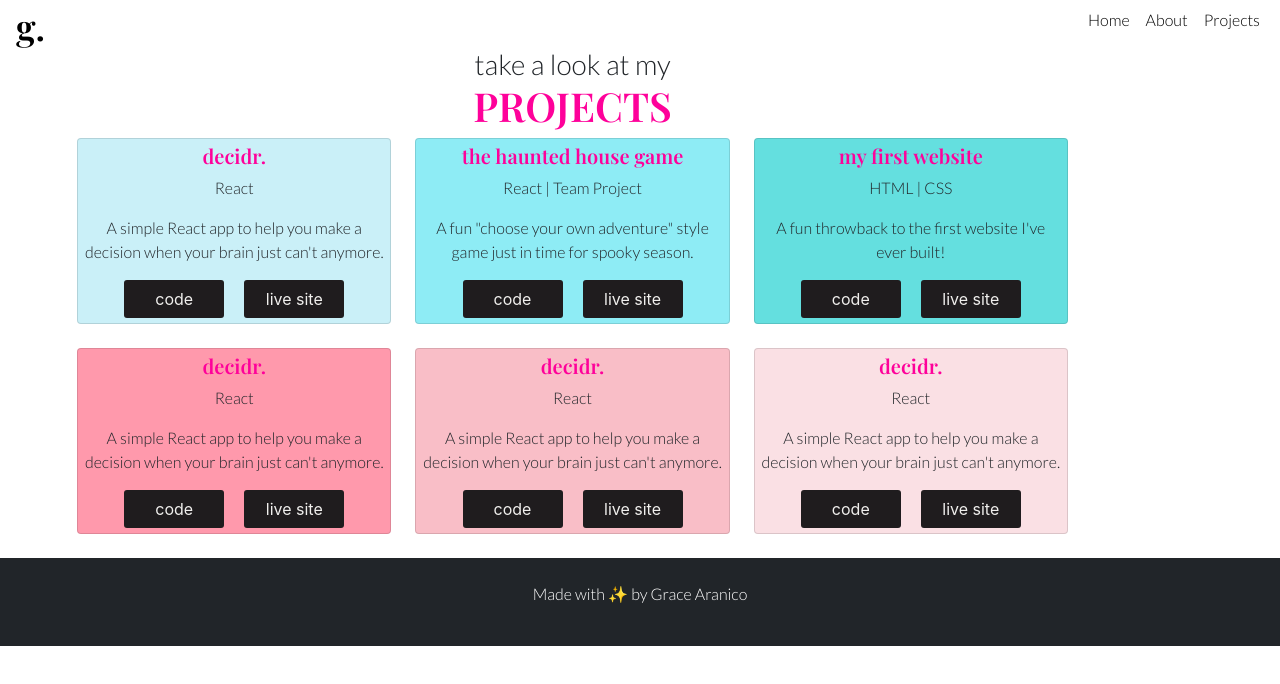
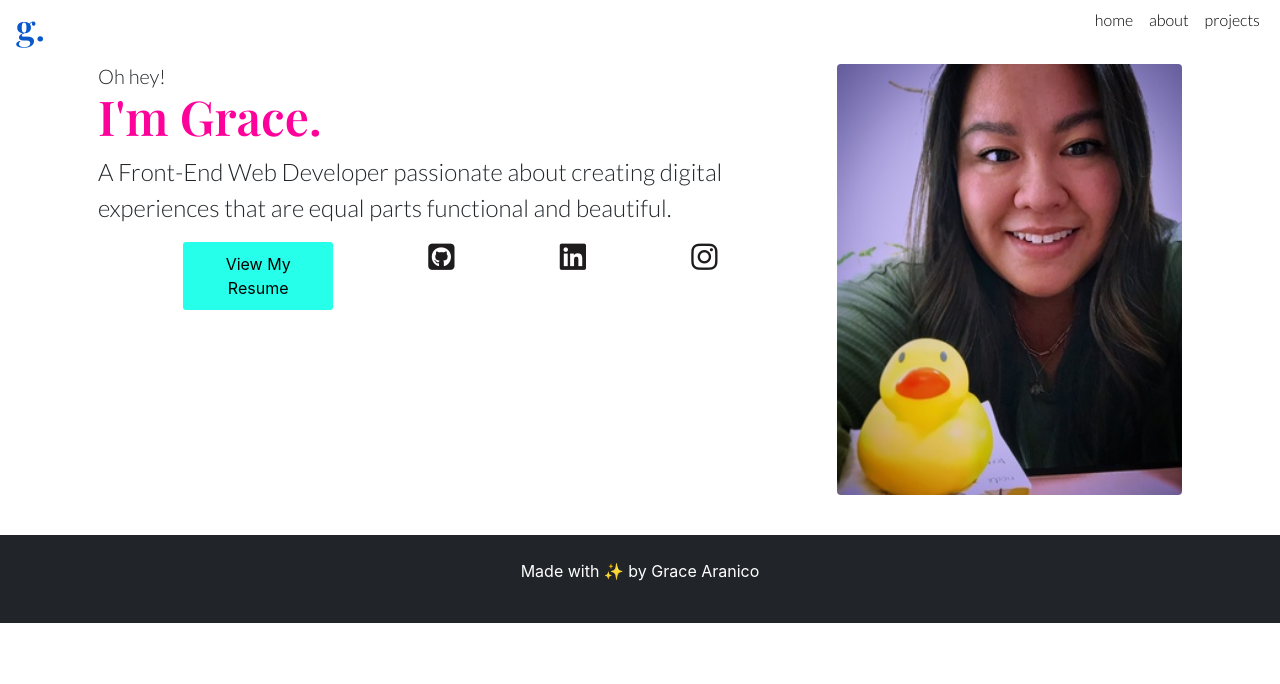
Before and after one commit to garanico/portfolio-web, a React (Create React App) app: page / in a window 1280 px wide. Shown: the top 684 px of the page. Built offline with nearby package versions, Linux system fonts and the light colour scheme.

Commit message:
feat(refactor class names): Refactor font and color class names

```diff
--- a/src/App.css
+++ b/src/App.css
@@ -1,19 +1,17 @@
 /* Global Styles */
 
-.h2-custom{
+.font-playfair{
   font-family: "Playfair Display", serif;
   font-weight: bold;
   /* color: #FE3346; */
   /* color: #ff007f; */
-  color: #fe019a;
 }
 
-.p-custom{
+.font-lato{
   font-family: "Lato", sans-serif;
 }
 
 button{
-  /* background-color: #24B59D; */
   background-color: #26ffe9;
   border-style: none;
   padding: 10px;
@@ -21,6 +19,20 @@ button{
   width: 150px;
   text-align: center;
 }
+
+.color-hotpink{
+  color: #fe019a;
+}
+
+.color-teal{
+  color: #26ffe9;
+}
+
+.custom-black{
+  color: #1F1C1E;
+}
+
+/* Nav Bar Styles */
 
 .nav-container{
   height: 50px;
@@ -32,40 +44,37 @@ button{
 }
 
 .nav-h1-custom{
-  font-family: "Playfair Display", serif;
   font-weight: bold;
   font-size: 36px;
 }
 
 .nav-logo{
-  font-family: "Playfair Display", serif;
   font-weight: bold;
   font-size: 36px;
 }
 
+
+/* About Page Styles */
 .fab, .fas, .far{
   font-size: 30px;
   margin: 0 10px 0 10px;
   color: #1F1C1E;
 }
+
 .skill-text{
   font-size: 16px;
 }
 
 .skill-icon{
   font-size: 45px;
+  text-align: center;
 }
 
 .icon-container{
   padding: 10px;
 }
 
-.connect-span{
-  color: green;
-}
 .bg-contact{
-  /* background-color:#2ec4b6; */
-  /* background-color: #87d3cf; */
   background-color: #F0EFED;
 }
 
@@ -74,7 +83,6 @@ button{
 
 .card-btn{
   background-color: #1F1C1E;
-  color:#F0EFED;
   border-style: none;
   padding: 7px;
   margin-left: 10px;
--- a/src/App.js
+++ b/src/App.js
@@ -1,20 +1,35 @@
+import { useState } from 'react';
+import { HashRouter, Routes, Route } from 'react-router-dom';
 import './App.css';
-import { HashRouter, Routes, Route } from 'react-router-dom';
 
 //components
 import About from './components/About';
 import Footer from './components/Footer'
 import Navbar from './components/Navbar';
 import Projects from './components/Projects';
+import Homepage from './components/Homepage';
 
 function App() {
+  const [currentPage, setCurrentPage] = useState('/')
+
   return (
 
     <div className="App">
-      <Navbar />
-      <Projects />
-      {/* <About /> */}
-      <Footer />
+      <HashRouter>
+        <Navbar />
+          <Routes>
+              <Route exact path="/" element={<Homepage/>} />
+          </Routes>
+
+          <Routes>
+              <Route exact path="/about" element={<About/>} />
+          </Routes>
+          <Routes>
+              <Route exact path="Projects" element={<Projects/>} />
+          </Routes>
+        <Footer />
+      </HashRouter>
+
 
     </div>
   );
--- a/src/components/About.js
+++ b/src/components/About.js
@@ -6,106 +6,106 @@ function About() {
   return (
 
     // Profile Section
-    <div className="pt-5 mb-4 border border-dark rounded-3">
-      <div className="container border border-primary">
+    <div className="about-container pt-5 mb-4 rounded-3">
+      <div className="container">
         <div className="row rounded-3 p-3">
-          <div className="col-md-8 border border-danger">
-            <h1 className="display-5 fw-bold h2-custom">Oh hey! I'm Grace.</h1>
+          <div className="col-md-8">
+            <h1 className="display-5 fw-bold font-playfair color-hotpink">about me</h1>
 
-            <p className="fs-4 p-custom">
+            <p className="fs-4 font-lato">
               Insert cleverly worded info about me that takes up at least 2-4
               lines of text here. Font size will likely need to be adjusted.
             </p>
-            <a href="https://docs.google.com/document/d/18B1npZHOXn3Nf14tNUh4L3ckASPbNT3-sL3aNJ3FAOQ/edit?usp=sharing"><button className="p-custom font-weight-bold">View My Resume</button></a>
+            <a href="https://docs.google.com/document/d/18B1npZHOXn3Nf14tNUh4L3ckASPbNT3-sL3aNJ3FAOQ/edit?usp=sharing"><button className="font-lato">view my resume</button></a>
           </div>
 
-          <div className="col-md-4 border border-secondary">
+          <div className="col-md-4">
             <img className="w-100 rounded" src={grace} alt="Grace profile photo" />
           </div>
         </div>
       </div>
 
       {/* Skills Section */}
-      <div className="border border-warning mt-5 p-5">
-        <h2 className="h2-custom">Skills</h2>
+      <div className="mt-5 p-5">
+        <h2 className="font-playfair color-hotpink text-center">Skills</h2>
         <div className="skills-icons d-flex flex-wrap justify-content-center">
           <div className="icon-container">
             <i class="fab fa-html5 skill-icon">
-              <p className="skill-text p-custom">HTML</p>
+              <p className="skill-text font-lato">HTML</p>
             </i>
           </div>
 
           <div className="icon-container">
             <i class="fab fa-css3-alt skill-icon">
-              <p className="skill-text p-custom">CSS</p>
+              <p className="skill-text font-lato">CSS</p>
             </i>
           </div>
 
           <div className="icon-container">
             <i class="fab fa-js-square skill-icon">
-              <p className="skill-text p-custom">JavaScript</p>
+              <p className="skill-text font-lato">JavaScript</p>
             </i>
           </div>
 
           <div className="icon-container">
             <i class="fab fa-react skill-icon">
-              <p className="skill-text p-custom">React</p>
+              <p className="skill-text font-lato">React</p>
             </i>
           </div>
 
           <div className="icon-container">
             <i class="fab fa-git-square skill-icon">
-              <p className="skill-text p-custom">Git</p>
+              <p className="skill-text font-lato">Git</p>
             </i>
           </div>
 
           <div className="icon-container">
             <i class="fab fa-github skill-icon">
-              <p className="skill-text p-custom">GitHub</p>
+              <p className="skill-text font-lato">GitHub</p>
             </i>
           </div>
 
           <div className="icon-container">
             <i class="far fa-chart-bar skill-icon">
-              <p className="skill-text p-custom">Google Analytics</p>
+              <p className="skill-text font-lato">Google Analytics</p>
             </i>
           </div>
 
           <div className="icon-container">
             <i class="fas fa-search skill-icon">
-              <p className="skill-text p-custom">Google Ads</p>
+              <p className="skill-text font-lato">Google Ads</p>
             </i>
           </div>
 
           <div className="icon-container">
             <i class="fab fa-facebook-square skill-icon">
-              <p className="skill-text p-custom">Facebook Business Manager</p>
+              <p className="skill-text font-lato">Facebook Business Manager</p>
             </i>
           </div>
 
           <div className="icon-container">
             <i class="fab fa-linkedin-in skill-icon">
-              <p className="skill-text p-custom">LinkedIn Ads</p>
+              <p className="skill-text font-lato">LinkedIn Ads</p>
             </i>
           </div>
 
           <div className="icon-container">
             <i class="fas fa-desktop skill-icon">
-              <p className="skill-text p-custom">Programmatic Display</p>
+              <p className="skill-text font-lato">Programmatic Display</p>
             </i>
           </div>
         </div>
       </div>
         {/* Contact Section */}
-    <div className="contact-container bg-contact border border-info pt-5 my-0">
-        <h2 className="h2-custom">Let's Connect! </h2>
+    <div className="contact-container bg-contact pt-5 my-0">
+        <h2 className="font-playfair color-hotpink text-center">Let's Connect! </h2>
         <div className="connect-text d-flex flex-wrap justify-content-center">
-            <p className="p-custom text-left">
+            <p className="font-lato text-left">
               If you ever want to have a fun discussion about Harry Potter or just want a quick chat, you can find me on social media or you can send me an email.
             </p>
             <div className="social-icons border border-success">
                 <div className="d-flex flex-wrap justify-content-center">
-                    <button className="d-flex mb-4 justify-content-center p-custom font-weight-bold">Email Me!</button>
+                    <button className="d-flex mb-4 justify-content-center font-lato font-weight-bold">email me</button>
                 </div>
 
                 <a href="https://github.com/garanico">
--- /dev/null
+++ b/src/components/Homepage.js
@@ -0,0 +1,44 @@
+import React from 'react';
+import '../App.css';
+import grace from "../img/grace.jpg";
+
+function Homepage() {
+  return (
+  <div className="homepage-container pt-5 mb-4 rounded-3">
+      <div className="container">
+        <div className="row rounded-3 p-3">
+          <div className="col-md-8">
+            <h5 className="font-lato">Oh hey! <h1 className="display-5 fw-bold font-playfair color-hotpink">I'm Grace.</h1></h5>
+
+            <p className="fs-4 font-lato">
+              A Front-End Web Developer passionate about creating digital experiences that are equal parts functional and beautiful.
+            </p>
+            <div className="d-flex justify-content-evenly">
+            <a href="https://docs.google.com/document/d/18B1npZHOXn3Nf14tNUh4L3ckASPbNT3-sL3aNJ3FAOQ/edit?usp=sharing"><button className="p-custom font-weight-bold">View My Resume</button></a>
+
+                <a href="https://github.com/garanico">
+                    <i className="fab fa-github-square"></i>
+                </a>
+
+                <a href="https://linkedin.com/in/gracearanico/">
+                    <i className="fab fa-linkedin"></i>
+                </a>
+
+                <a href="https://instagram.com/gracieissoamzin">
+                    <i className="fab fa-instagram"></i>
+                </a>
+                </div>
+          </div>
+
+
+          <div className="col-md-4">
+            <img className="w-100 rounded" src={grace} alt="Grace profile photo" />
+          </div>
+        </div>
+      </div>
+
+
+  </div>)
+}
+
+export default Homepage;
--- a/src/components/Navbar.js
+++ b/src/components/Navbar.js
@@ -3,24 +3,40 @@ import '../App.css';
 import { Link } from 'react-router-dom';
 
 
-function Navbar() {
+function Navbar({ currentPage, setCurrentPage }) {
+
+
     return (
         <div class="navigation sticky-top">
-        <h3 class="float-md-start mb-0 text-black h2-custom">
-          <a class="nav-link navbar-brand text-black nav-h1-custom" href="/">g.</a>
+        <h3 class="float-md-start mb-0 custom-black h2-custom">
+          <Link
+          className="nav-link navbar-brand custom-black fw-bold font-playfair nav-h1-custom"
+          to={"/"}
+          >g.
+          </Link>
         </h3>
 
         <div class="navbar-expand-md navbar-light float-md-end">
           <div class="container-fluid mb-0">
               <ul class="navbar-nav me-auto mb-2 mb-lg-0">
                 <li class="nav-item">
-                  <a class="nav-link active text-black p-custom" aria-current="page" href="/index.html">Home</a>
+                <Link
+                class="nav-link text-black font-lato"
+                to={"/"}
+                >home
+                </Link>
                 </li>
                 <li class="nav-item">
-                  <a class="nav-link text-black p-custom" href="/about.html">About</a>
+                  <Link
+                  class="nav-link text-black font-lato"
+                  to={"about"}>about
+                  </Link>
                 </li>
                 <li class="nav-item">
-                  <a class="nav-link text-black p-custom" href="/projects.html">Projects</a>
+                  <Link
+                  class="nav-link text-black font-lato"
+                  to={"/projects"}>projects
+                  </Link>
                 </li>
               </ul>
             </div>
--- a/src/components/Projects.js
+++ b/src/components/Projects.js
@@ -1,8 +1,5 @@
 import React from 'react';
 import '../App.css';
-import grace from "../img/grace.jpg";
-import decidr from "../img/decidr.png";
-import test from "../img/test.png";
 
 function Projects() {
   return (
@@ -11,7 +8,7 @@ function Projects() {
 
     <div className="row">
         <div className="project-header">
-            <h3 className="p-custom text-center">take a look at my <h1 className="h2-custom"> PROJECTS</h1></h3>
+            <h3 className="font-lato text-center">take a look at my <h1 className="font-playfair color-hotpink"> PROJECTS</h1></h3>
 
 
         </div>
@@ -19,13 +16,13 @@ function Projects() {
         <div class="col-lg-4 col-md-12 mb-4 mb-lg-4">
             <div className="card text-dark pc-overlay pc-img-1">
                 <div className="text-center">
-                    <h5 className="card-title h2-custom">decidr.</h5>
-                    <p className="card-text p-custom"> React</p>
-                    <p className="card-text p-custom text-left">A simple React app to help you make a decision when your brain just can't anymore.</p>
+                    <h5 className="card-title font-playfair color-hotpink">decidr.</h5>
+                    <p className="card-text font-lato"> React</p>
+                    <p className="card-text font-lato text-left">A simple React app to help you make a decision when your brain just can't anymore.</p>
 
                     <div className="card-btn-container d-flex justify-content-center">
-                        <a href="https://github.com/garanico/decidr-app"><button className="card-btn">code</button></a>
-                        <a href="https://garanico.github.io/decidr-app/"><button className="card-btn">live site</button></a>
+                        <a href="https://github.com/garanico/decidr-app"><button className="card-btn font-lato fw-bold text-white">code</button></a>
+                        <a href="https://garanico.github.io/decidr-app/"><button className="card-btn font-lato fw-bold text-white">live site</button></a>
                     </div>
                 </div>
             </div>
@@ -35,13 +32,13 @@ function Projects() {
         <div class="col-lg-4 col-md-12 mb-4 mb-lg-4">
             <div className="card text-dark pc-overlay pc-img-2">
                 <div className="text-center">
-                    <h5 className="card-title h2-custom">the haunted house game</h5>
-                    <p className="card-text p-custom"> React | Team Project</p>
-                    <p className="card-text p-custom text-left">A fun "choose your own adventure" style game just in time for spooky season.</p>
+                    <h5 className="card-title font-playfair color-hotpink">the haunted house game</h5>
+                    <p className="card-text font-lato"> React | Team Project</p>
+                    <p className="card-text font-lato text-left">A fun "choose your own adventure" style game just in time for spooky season.</p>
 
                     <div className="card-btn-container d-flex justify-content-center">
-                        <a href="https://github.com/luceroweb/haunted-house-game"><button className="card-btn">code</button></a>
-                        <a href="https://luceroweb.github.io/haunted-house-game/#/"><button className="card-btn">live site</button></a>
+                        <a href="https://github.com/luceroweb/haunted-house-game"><button className="card-btn font-lato text-white">code</button></a>
+                        <a href="https://luceroweb.github.io/haunted-house-game/#/"><button className="card-btn font-lato text-white">live site</button></a>
                     </div>
                 </div>
             </div>
@@ -51,13 +48,13 @@ function Projects() {
         <div class="col-lg-4 col-md-12 mb-4 mb-lg-4">
             <div className="card text-dark pc-overlay pc-img-3">
                 <div className="text-center">
-                    <h5 className="card-title h2-custom">my first website</h5>
-                    <p className="card-text p-custom"> HTML | CSS</p>
-                    <p className="card-text p-custom text-left">A fun throwback to the first website I've ever built!</p>
+                    <h5 className="card-title font-playfair color-hotpink">my first website</h5>
+                    <p className="card-text font-lato"> HTML | CSS</p>
+                    <p className="card-text font-lato text-left">A fun throwback to the first website I've ever built!</p>
 
                     <div className="card-btn-container d-flex justify-content-center">
-                        <a href="https://github.com/garanico/w4b-final-project"><button className="card-btn">code</button></a>
-                        <a href="https://garanico.github.io/w4b-final-project/"><button className="card-btn">live site</button></a>
+                        <a href="https://github.com/garanico/w4b-final-project"><button className="card-btn font-lato fw-bold text-white">code</button></a>
+                        <a href="https://garanico.github.io/w4b-final-project/"><button className="card-btn font-lato fw-bold text-white">live site</button></a>
                     </div>
                 </div>
             </div>
@@ -67,13 +64,13 @@ function Projects() {
         <div class="col-lg-4 col-md-12 mb-4 mb-lg-4">
             <div className="card text-dark pc-overlay pc-img-4">
                 <div className="text-center">
-                    <h5 className="card-title h2-custom">decidr.</h5>
-                    <p className="card-text p-custom"> React </p>
-                    <p className="card-text p-custom text-left">A simple React app to help you make a decision when your brain just can't anymore.</p>
+                    <h5 className="card-title font-playfair color-hotpink">decidr.</h5>
+                    <p className="card-text font-lato"> React </p>
+                    <p className="card-text font-lato text-left">A simple React app to help you make a decision when your brain just can't anymore.</p>
 
                     <div className="card-btn-container d-flex justify-content-center">
-                        <a href="https://github.com/garanico/decidr-app"><button className="card-btn">code</button></a>
-                        <a href="https://garanico.github.io/decidr-app/"><button className="card-btn">live site</button></a>
+                        <a href="https://github.com/garanico/decidr-app"><button className="card-btn font-lato fw-bold text-white">code</button></a>
+                        <a href="https://garanico.github.io/decidr-app/"><button className="card-btn font-lato fw-bold text-white">live site</button></a>
                     </div>
                 </div>
             </div>
@@ -83,13 +80,13 @@ function Projects() {
         <div class="col-lg-4 col-md-12 mb-4 mb-lg-4">
             <div className="card text-dark pc-overlay pc-img-5">
                 <div className="text-center">
-                    <h5 className="card-title h2-custom">decidr.</h5>
-                    <p className="card-text p-custom"> React </p>
-                    <p className="card-text p-custom">A simple React app to help you make a decision when your brain just can't anymore.</p>
+                    <h5 className="card-title font-playfair color-hotpink">decidr.</h5>
+                    <p className="card-text font-lato"> React </p>
+                    <p className="card-text font-lato">A simple React app to help you make a decision when your brain just can't anymore.</p>
 
                     <div className="card-btn-container d-flex justify-content-center">
-                        <a href="https://github.com/garanico/decidr-app"><button className="card-btn">code</button></a>
-                        <a href="https://garanico.github.io/decidr-app/"><button className="card-btn">live site</button></a>
+                        <a href="https://github.com/garanico/decidr-app"><button className="card-btn font-lato fw-bold text-white">code</button></a>
+                        <a href="https://garanico.github.io/decidr-app/"><button className="card-btn font-lato fw-bold text-white">live site</button></a>
                     </div>
                 </div>
             </div>
@@ -99,13 +96,13 @@ function Projects() {
         <div class="col-lg-4 col-md-12 mb-4 mb-lg-4">
             <div className="card text-dark pc-overlay pc-img-6">
                 <div className="text-center">
-                    <h5 className="card-title h2-custom text-center">decidr.</h5>
-                    <p className="card-text p-custom text-center"> React </p>
-                    <p className="card-text p-custom text-left">A simple React app to help you make a decision when your brain just can't anymore.</p>
+                    <h5 className="card-title font-playfair color-hotpink text-center">decidr.</h5>
+                    <p className="card-text font-lato text-center"> React </p>
+                    <p className="card-text font-lato text-left">A simple React app to help you make a decision when your brain just can't anymore.</p>
 
                     <div className="card-btn-container d-flex justify-content-center">
-                        <a href="https://github.com/garanico/decidr-app"><button className="card-btn">code</button></a>
-                        <a href="https://garanico.github.io/decidr-app/"><button className="card-btn">live site</button></a>
+                        <a href="https://github.com/garanico/decidr-app"><button className="card-btn font-lato fw-bold text-white">code</button></a>
+                        <a href="https://garanico.github.io/decidr-app/"><button className="card-btn font-lato fw-bold text-white">live site</button></a>
                     </div>
                 </div>
             </div>
```
